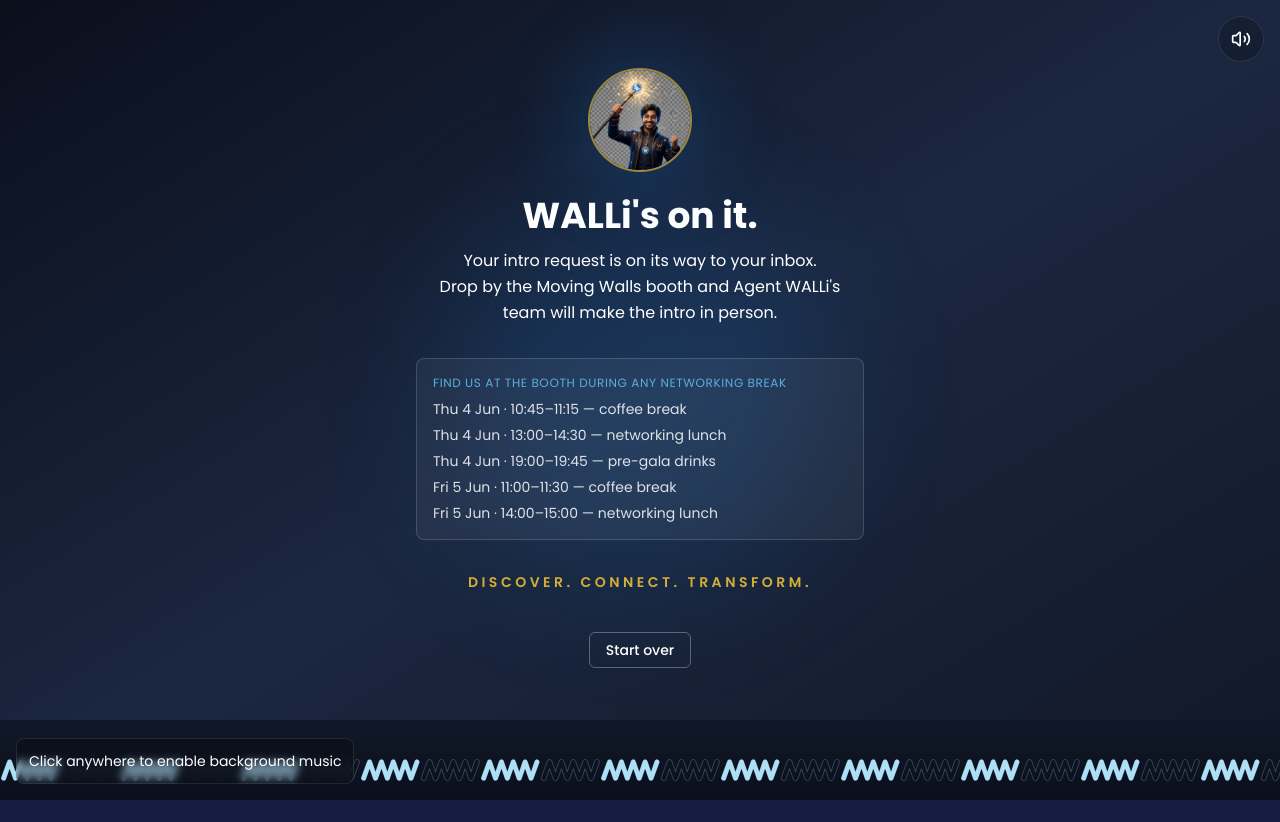
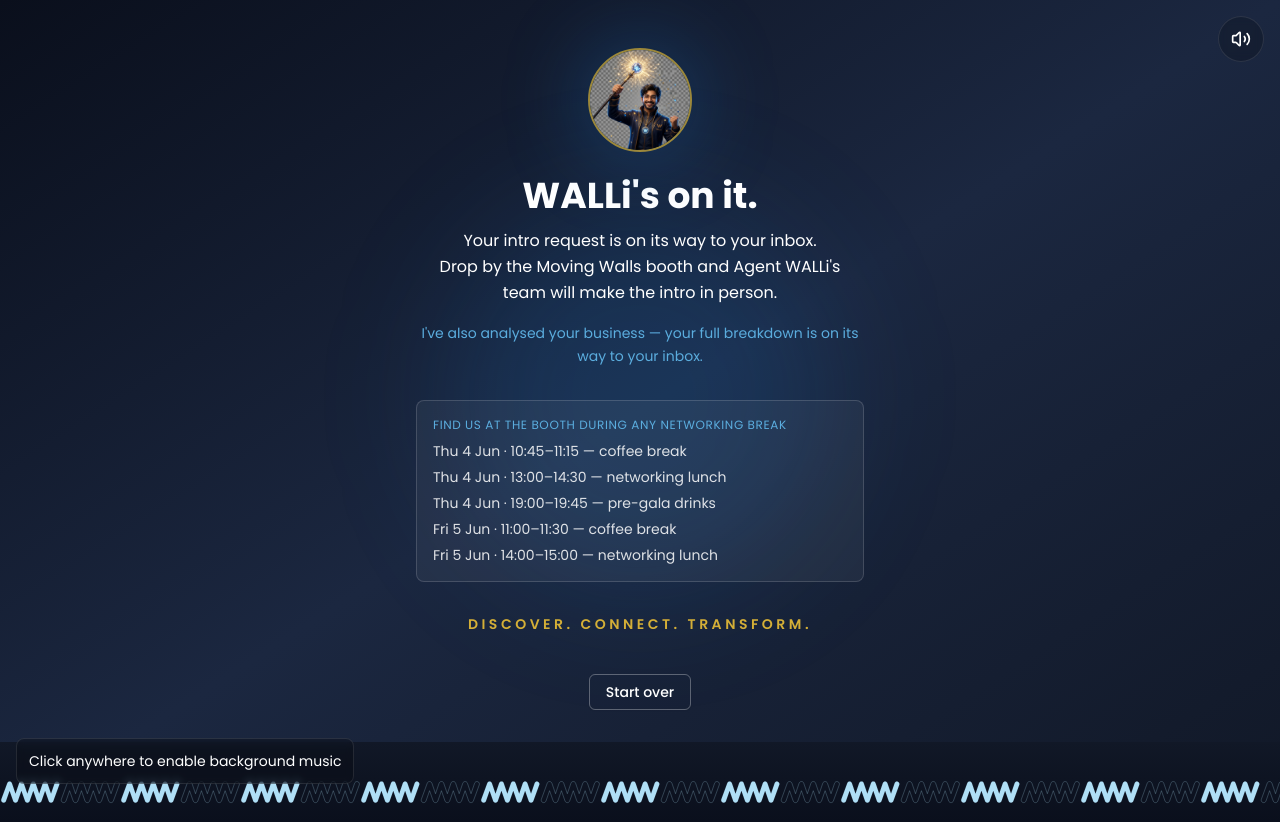
Before and after one commit to muhammadsmalik/mw-fortune-teller-app, a Next.js app: page /confirmation in a window 1280 px wide. Before the commit the page ends 800 px from the top, so only its background shows below. Built offline with nearby package versions, Linux system fonts and the light colour scheme.

Commit message:
feat(booth): fire async business-insight on submit + confirmation teaser

```diff
--- a/app/concierge/page.js
+++ b/app/concierge/page.js
@@ -190,6 +190,21 @@
 
       await Promise.all(emailTasks);
 
+      // Kick off the async "business insight" research email — fire-and-forget.
+      // The route returns 202 instantly and finishes the grounded research via
+      // after(); we never block the booth flow on it.
+      fetch('/api/business-insight', {
+        method: 'POST',
+        headers: { 'Content-Type': 'application/json' },
+        body: JSON.stringify({
+          name: ctx.name,
+          company: ctx.company,
+          role: ctx.role,
+          linkedinUrl: ctx.linkedinUrl,
+          email,
+        }),
+      }).catch((err) => console.error('[concierge] insight kickoff failed', err));
+
       if (typeof window !== 'undefined') {
         window.localStorage.setItem('selectedAttendeeEmail', email);
       }
--- a/app/confirmation/page.js
+++ b/app/confirmation/page.js
@@ -9,6 +9,8 @@
 
 export default function ConfirmationPage() {
   const router = useRouter();
+  const company =
+    typeof window !== 'undefined' ? window.localStorage.getItem('selectedAttendeeCompany') || '' : '';
 
   const handleReset = () => {
     if (typeof window !== 'undefined') {
@@ -33,6 +35,11 @@
             Your intro request is on its way to your inbox.
             <br />
             Drop by the Moving Walls booth and Agent WALLi&apos;s team will make the intro in person.
+          </p>
+          <p className="mt-4 text-sm text-mw-light-blue leading-relaxed">
+            {company
+              ? `I've also analysed ${company}'s market presence — your full breakdown is on its way to your inbox.`
+              : `I've also analysed your business — your full breakdown is on its way to your inbox.`}
           </p>
 
           <div className="mt-8 rounded-lg border border-white/15 bg-white/5 p-4 text-left">
```
